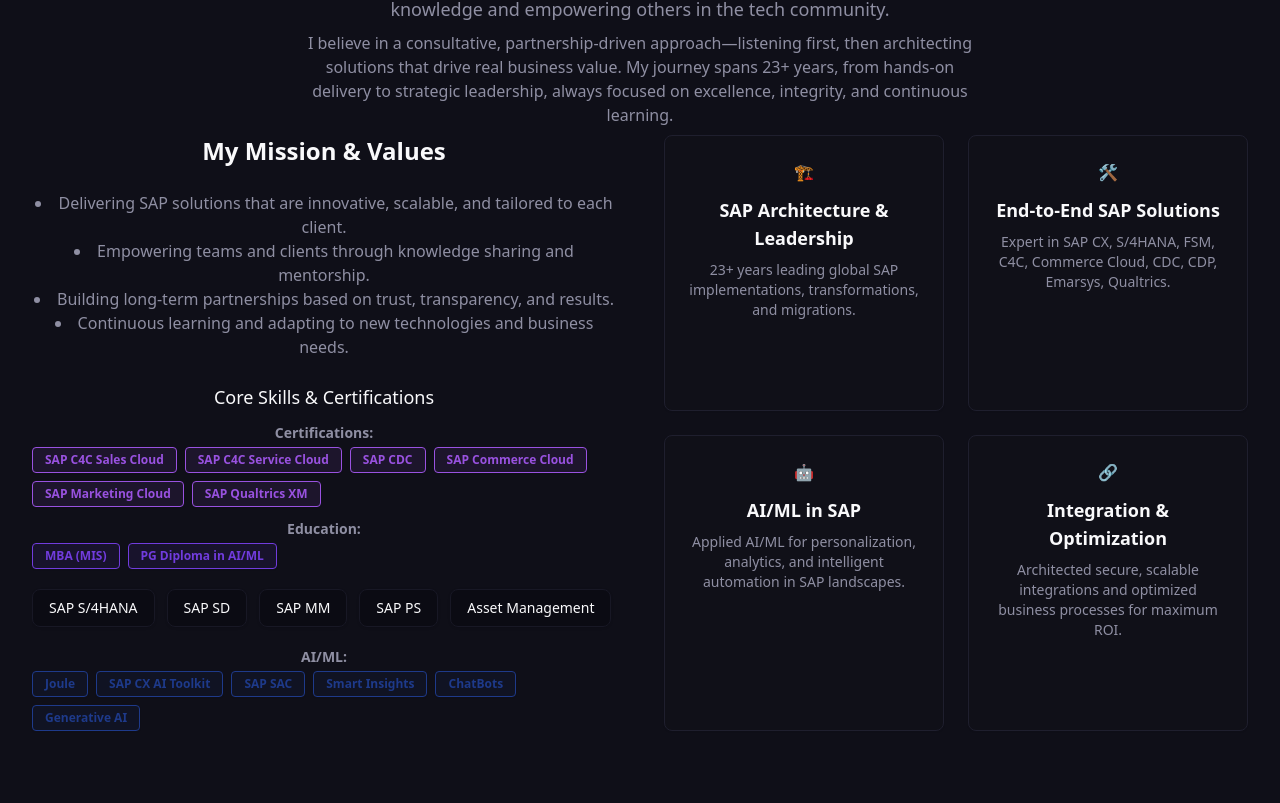
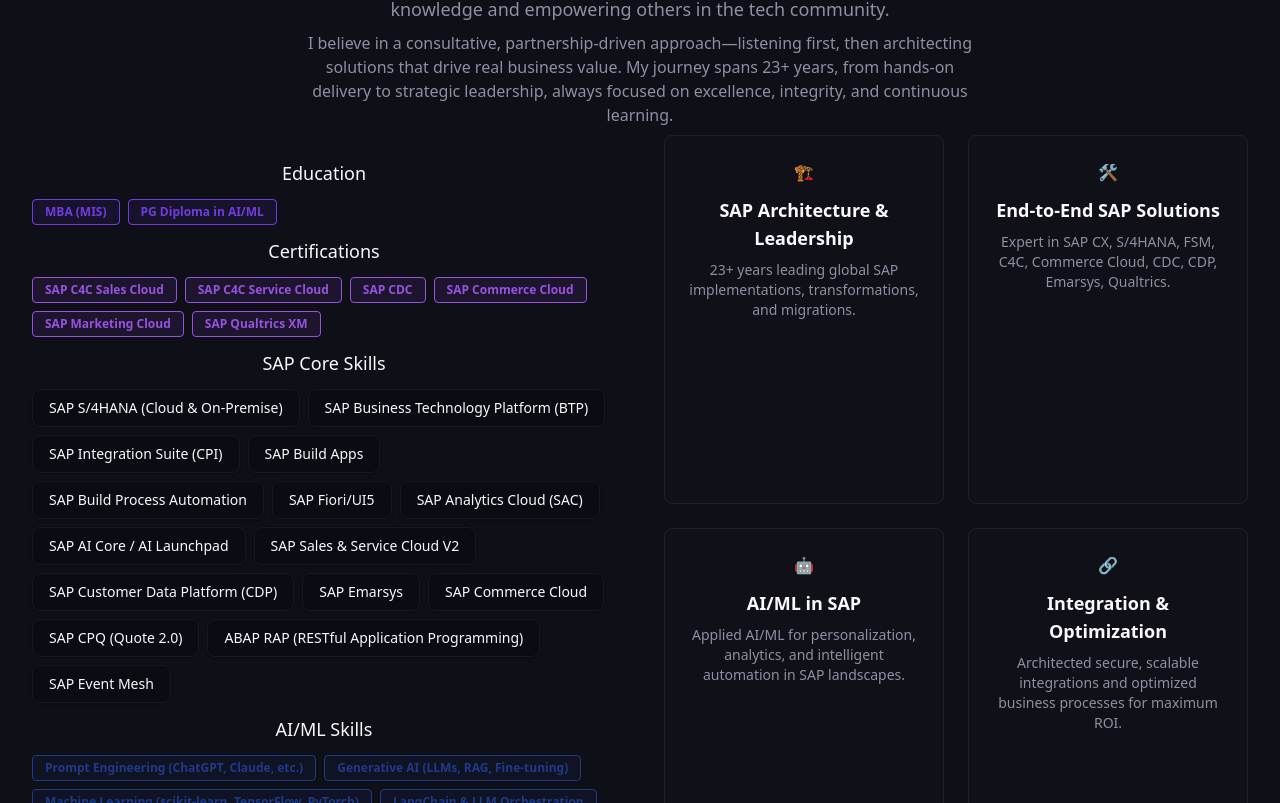
Before and after one commit to sundaragiriv/venkataSite, a React (Vite) app: page / in a window 1280 px wide. Shown: the part 1057-1860 px from the top of the page. Built offline with nearby package versions, Linux system fonts and the light colour scheme; the HTML template or start-up script is replaced by a standard one.

Commit message:
refactor: AboutMe section with Education, Certification, SAP Core Skills, AI/ML Skills; remove Mission & Values

```diff
--- a/src/components/About.tsx
+++ b/src/components/About.tsx
@@ -52,17 +52,13 @@ const AboutMe = () => {
 
         <div className="grid lg:grid-cols-2 gap-12 mb-16">
           <div className="space-y-6">
-            <h3 className="text-2xl font-semibold text-foreground">My Mission & Values</h3>
-            <ul className="list-disc list-inside text-muted-foreground">
-              <li>Delivering SAP solutions that are innovative, scalable, and tailored to each client.</li>
-              <li>Empowering teams and clients through knowledge sharing and mentorship.</li>
-              <li>Building long-term partnerships based on trust, transparency, and results.</li>
-              <li>Continuous learning and adapting to new technologies and business needs.</li>
-            </ul>
             <div className="space-y-3 mt-6">
-              <h4 className="text-lg font-medium text-foreground">Core Skills & Certifications</h4>
-              <div className="mt-2 text-sm text-muted-foreground">
-                <strong>Certifications:</strong>
+              <h4 className="text-lg font-medium text-foreground">Education</h4>
+              <div className="flex gap-2 mt-1">
+                <div className="bg-accent/10 border border-accent rounded px-3 py-1 text-accent text-xs font-semibold shadow-sm">MBA (MIS)</div>
+                <div className="bg-accent/10 border border-accent rounded px-3 py-1 text-accent text-xs font-semibold shadow-sm">PG Diploma in AI/ML</div>
+              </div>
+              <h4 className="text-lg font-medium text-foreground mt-6">Certifications</h4>
               <div className="flex flex-wrap gap-2 mt-1">
                 {['SAP C4C Sales Cloud', 'SAP C4C Service Cloud', 'SAP CDC', 'SAP Commerce Cloud', 'SAP Marketing Cloud', 'SAP Qualtrics XM'].map((cert, idx) => (
                   <div key={idx} className="bg-primary/10 border border-primary rounded px-3 py-1 text-primary text-xs font-semibold shadow-sm">
@@ -70,34 +66,48 @@ const AboutMe = () => {
                   </div>
                 ))}
               </div>
-              </div>
-              <div className="mt-2 text-sm text-muted-foreground">
-                <strong>Education:</strong>
-                <div className="flex gap-2 mt-1">
-                  <div className="bg-accent/10 border border-accent rounded px-3 py-1 text-accent text-xs font-semibold shadow-sm">MBA (MIS)</div>
-                  <div className="bg-accent/10 border border-accent rounded px-3 py-1 text-accent text-xs font-semibold shadow-sm">PG Diploma in AI/ML</div>
-                </div>
-              </div>
-              <div className="mt-2">
-                <div className="overflow-x-auto scrollbar-thin scrollbar-thumb-primary/40 scrollbar-track-muted/20 py-2">
-                  <div className="flex gap-3 min-w-max">
-                    {skills.map((skill, idx) => (
+              <h4 className="text-lg font-medium text-foreground mt-6">SAP Core Skills</h4>
+              <div className="flex flex-wrap gap-2 mt-1">
+                {[
+                  'SAP S/4HANA (Cloud & On-Premise)',
+                  'SAP Business Technology Platform (BTP)',
+                  'SAP Integration Suite (CPI)',
+                  'SAP Build Apps',
+                  'SAP Build Process Automation',
+                  'SAP Fiori/UI5',
+                  'SAP Analytics Cloud (SAC)',
+                  'SAP AI Core / AI Launchpad',
+                  'SAP Sales & Service Cloud V2',
+                  'SAP Customer Data Platform (CDP)',
+                  'SAP Emarsys',
+                  'SAP Commerce Cloud',
+                  'SAP CPQ (Quote 2.0)',
+                  'ABAP RAP (RESTful Application Programming)',
+                  'SAP Event Mesh'
+                ].map((skill, idx) => (
                   <div key={idx} className="bg-background border border-muted rounded-lg px-4 py-2 shadow hover:shadow-lg transition-all duration-200 cursor-pointer text-sm font-medium text-foreground whitespace-nowrap hover:bg-primary/10">
                     {skill}
                   </div>
                 ))}
               </div>
-                </div>
-              </div>
-              <div className="mt-2 text-sm text-muted-foreground">
-                <strong>AI/ML:</strong>
+              <h4 className="text-lg font-medium text-foreground mt-6">AI/ML Skills</h4>
               <div className="flex flex-wrap gap-2 mt-1">
-                  {['Joule', 'SAP CX AI Toolkit', 'SAP SAC', 'Smart Insights', 'ChatBots', 'Generative AI'].map((ai, idx) => (
+                {[
+                  'Prompt Engineering (ChatGPT, Claude, etc.)',
+                  'Generative AI (LLMs, RAG, Fine-tuning)',
+                  'Machine Learning (scikit-learn, TensorFlow, PyTorch)',
+                  'LangChain & LLM Orchestration',
+                  'SAP Joule & SAP CX AI Toolkit',
+                  'Vector Databases (FAISS, Pinecone, etc.)',
+                  'Responsible AI / AI Ethics',
+                  'LLMOps / MLOps',
+                  'SAP AI Foundation (on BTP)',
+                  'API-based AI Integrations (OpenAI, Cohere, HuggingFace)'
+                ].map((ai, idx) => (
                   <div key={idx} className="bg-blue-900/10 border border-blue-900 rounded px-3 py-1 text-blue-900 text-xs font-semibold shadow-sm">
                     {ai}
                   </div>
                 ))}
-                </div>
               </div>
             </div>
           </div>
```
Also changed, not shown: 3 other files (tests, documents, lock files or other folders). Lines whose indentation alone changed are shown as unchanged.
